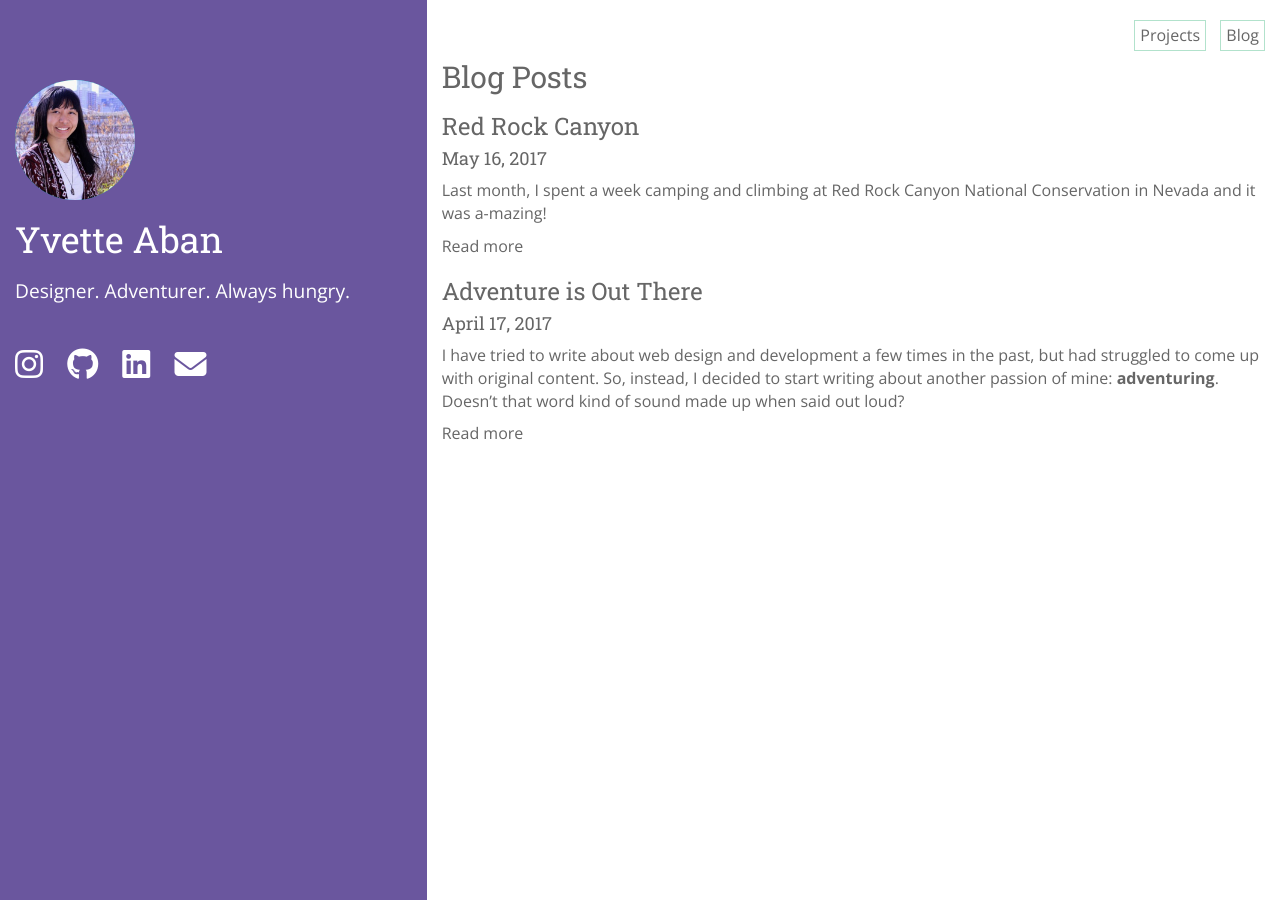
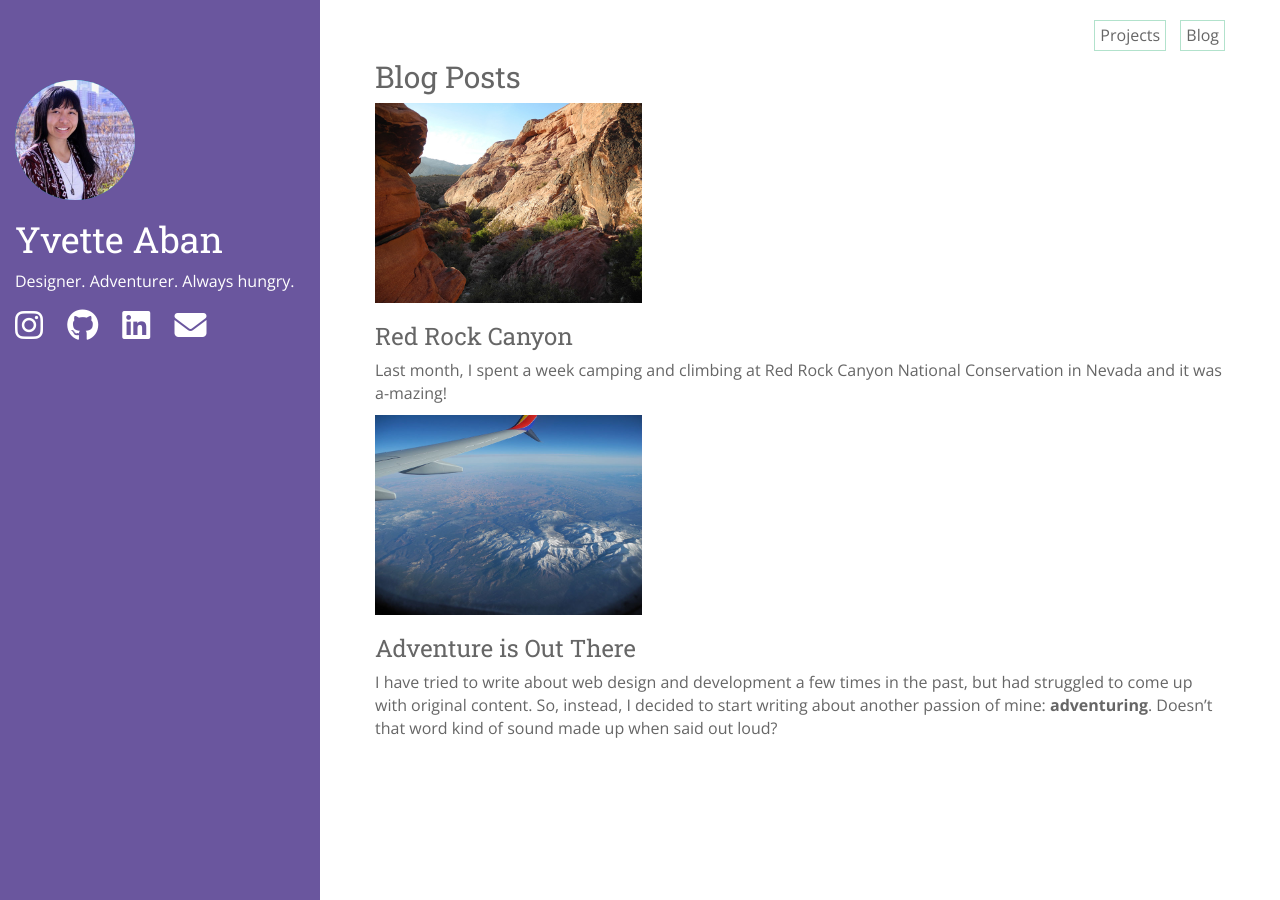
Before and after one commit to yvetteaban/yvetteaban.github.io, a Jekyll site: the page built from blog/index.html, in a window 1280 px wide. Built offline with Jekyll 4.4.1, drawn with Linux system fonts in a browser that asks for light colours; nearby versions of some CDN libraries.

Commit message:
Playing around
trying some stuff

```diff
--- a/_includes/header.html
+++ b/_includes/header.html
@@ -7,7 +7,7 @@
 
     <h1><a class="site-title" href="{{ site.baseurl }}/" title="Yvette Aban">{{ site.title }}</a></h1>
 
-    <h2>Designer. Adventurer. Always hungry.</h2>
+    <p>Designer. Adventurer. Always hungry.</p>
 
   </header>
 
--- a/_layouts/default.html
+++ b/_layouts/default.html
@@ -8,11 +8,11 @@
 <div class="container-fluid">
   <div class="row">
 
-  <div class="col-sm-4 col-md-4 left-sidebar">
+  <div class="col-sm-3 col-md-3 left-sidebar">
 	{% include header.html %}
   </div>
 
-	<div class="col-sm-8 col-sm-offset-4 col-md-8 col-md-offset-4 main">
+	<div class="col-sm-9 col-sm-offset-3 col-md-9 col-md-offset-3 main">
 
 		<div class="page-content">
 			{{ content }}
--- a/_layouts/post.html
+++ b/_layouts/post.html
@@ -6,15 +6,16 @@
 <body>
 
 <div class="container-fluid">
-  <div class="row display-flex">
+  <div class="row">
 
-  <div class="col-sm-4 col-md-4 left-sidebar">
+  <div class="col-sm-3 col-md-3 left-sidebar">
     {% include header.html %}
   </div>
 
-  <div class="col-sm-8 col-sm-offset-4 col-md-8 col-md-offset-4 main">
+  <div class="col-sm-9 col-sm-offset-3 col-md-9 col-md-offset-3 main">
 
 	<div class="post">
+	{% include nav.html %}
 
 		<header class="post-header">
 			<h1 class="post-title">{{ page.title }}</h1>
--- a/blog/index.html
+++ b/blog/index.html
@@ -9,18 +9,31 @@ layout: post
 	<h2>Blog Posts</h2>
 
 	{% for post in site.posts %}
-	<div class="post-summary">
+		<div class="post-summary">
 
-		{% assign image = post.images[0] %}
+			<!-- {% assign image = post.images[0] %} -->
 
-		<h3><a href="{{post.url}}">{{post.title}}</a></h3>
+			{% assign foundImage = 0 %}
+			{% assign images = post.content | split:"<img " %}
+			{% for image in images %}
+			{% if image contains 'src' %}
 
-		<h4>{{post.date | date: "%B %-d, %Y"}}</h4>
+			    {% if foundImage == 0 %}
+			        {% assign html = image | split:"/>" | first %}
+			        <p><img height="200" {{ html }} /></p>
+			        {% assign foundImage = 1 %}
+			    {% endif %}
+			{% endif %}
+			{% endfor %}
 
-		{{post.excerpt}}
+			<h3><a href="{{post.url}}">{{post.title}}</a></h3>
 
-		<p><a class="call-to-action" href="{{post.url}}">Read more</a></p>
-	</div>
+			<!-- <p>{{post.date | date: "%B %-d, %Y"}}</p> -->
+
+			{{post.excerpt}}
+
+			<!-- <p><a class="call-to-action" href="{{post.url}}">Read more</a></p> -->
+		</div>
 	{% endfor %}
 
 </div>
```
Also changed, not shown: other parts of blog/index.html (+1 -1 lines), 7 other files.
